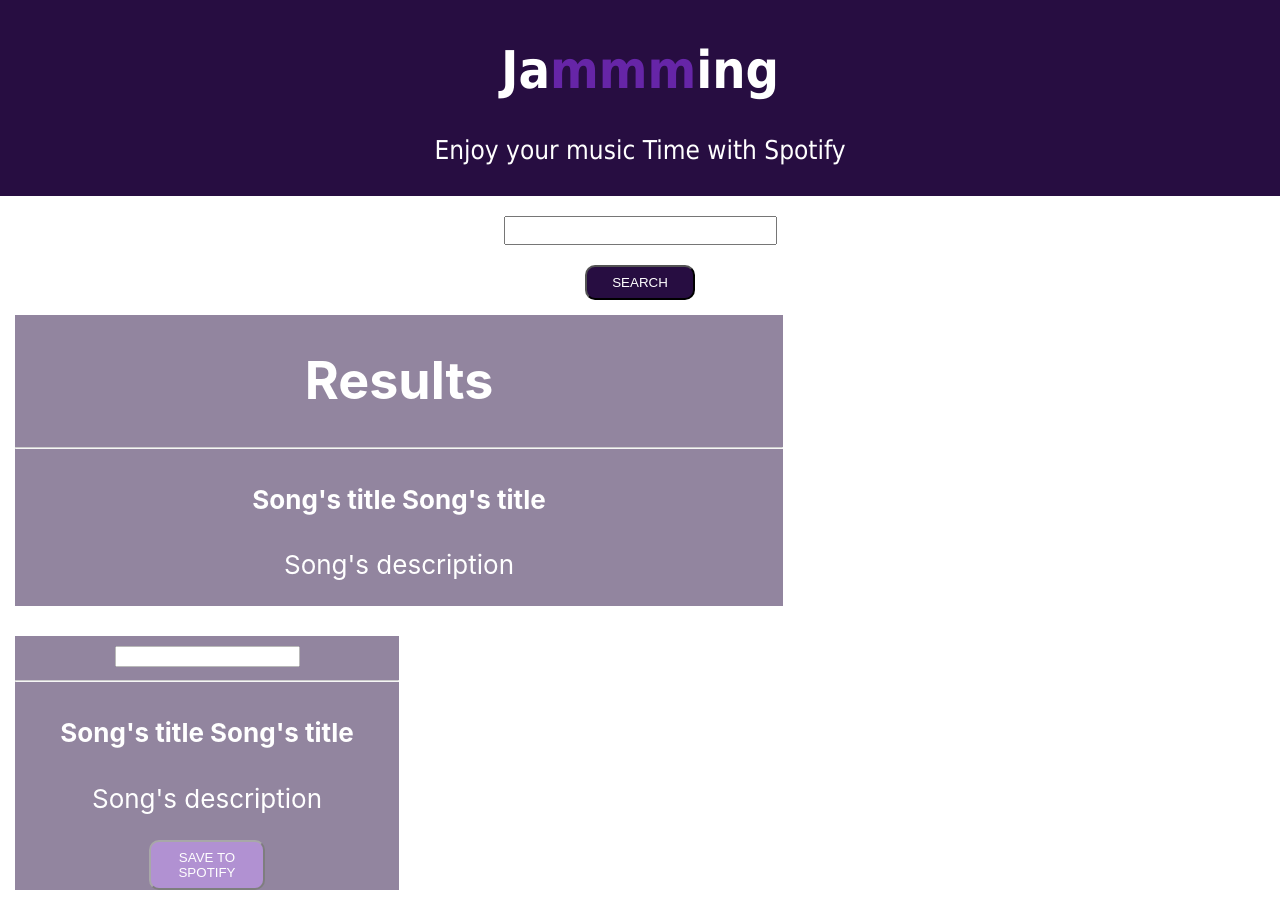
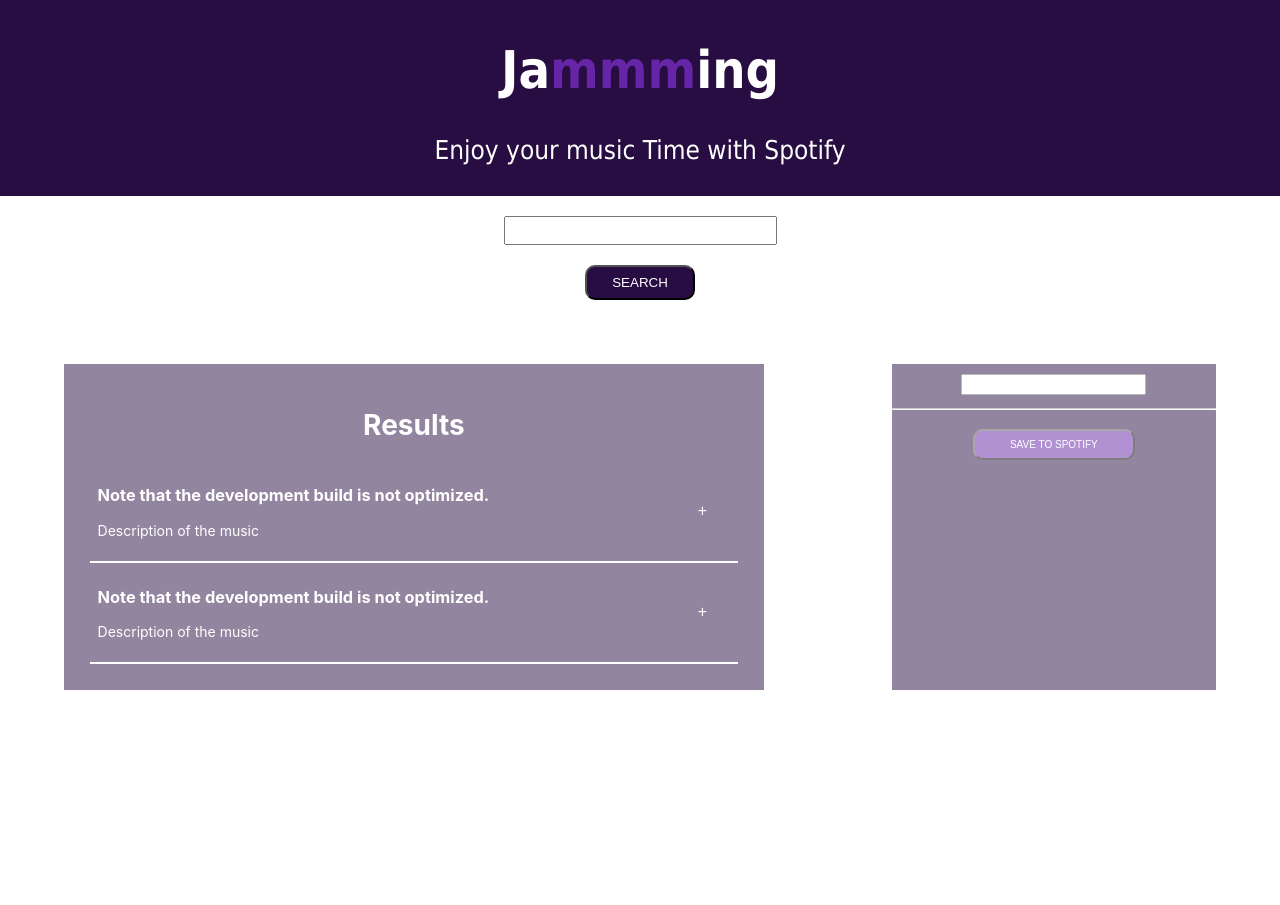
Before and after one commit to Ertholin/codecademy-jammming-spotify-api, a React (Create React App) app: page / in a window 1280 px wide. After the commit the page ends 800 px from the top, so only its background shows below. Built offline with nearby package versions, Linux system fonts and the light colour scheme.

Commit message:
no feat: Create static contents and design the page

```diff
--- a/src/App.css
+++ b/src/App.css
@@ -6,15 +6,19 @@
 }
 
 .App-header {
-  /* background-color: #282c34; */
   min-height: 100vh;
   display: flex;
   flex-direction: column;
   text-align: center;
-  /* align-items: center;
-  justify-content: center; */
   font-size: calc(10px + 2vmin);
   color: white;
+}
+
+.container {
+  display: flex;
+  justify-content: center ;
+
+  width: 100%;
 }
 
 .App-link {
--- a/src/App.js
+++ b/src/App.js
@@ -9,8 +9,10 @@
     <div className="App-header">
       <Header />
       <SearchBar />
-      <Tracklist />
-      <Playlist />
+      <div className="container">
+        <Tracklist />
+        <Playlist />
+      </div>
     </div>
   );
 }
--- a/src/Playlist.js
+++ b/src/Playlist.js
@@ -6,8 +6,6 @@
         <div className={styles.playlist}>
             <input type="text" />
             <hr />
-            <h4>Song's title Song's title</h4>
-            <p>Song's description</p>
             <button className={styles.button_save} type="submit">Save to Spotify</button>
         </div>
     )
--- a/src/Playlist.module.css
+++ b/src/Playlist.module.css
@@ -2,14 +2,14 @@
     width: 30%;
     background-color: rgb(39, 13, 65);
     opacity: 0.5;
-    margin: 15px;
+    margin: 5%;
 }
 
 .button_save {
-    /* font-size: 18px; */
+    font-size: 10px;
     border-radius: 10px;
     padding: 8px;
-    width: 30%;
+    width: 50%;
     text-transform: uppercase;
     background-color: rgb(102, 37, 167);
     color: #fff;
--- a/src/Tracklist.js
+++ b/src/Tracklist.js
@@ -5,9 +5,31 @@
     return (
         <div className={styles.tracklist}>
             <h1>Results</h1>
-            <hr />
-            <h4>Song's title Song's title</h4>
-            <p>Song's description</p>
+
+            <table>
+                <tr>
+                    <td>
+                        <h3>Note that the development build is not optimized.</h3>
+                        <p>Description of the music</p>
+                    </td>
+                    <td>
+                    <button type="button" className={styles.button_add}>+</button>
+                    </td>
+                </tr>
+
+
+                <tr>
+                    <td>
+                        <h3>Note that the development build is not optimized.</h3>
+                        <p>Description of the music</p>
+                    </td>
+                    <td>
+                    <button type="button" className={styles.button_add}>+</button>
+                    </td>
+                </tr>
+
+
+            </table>
         </div>
     )
 }
--- a/src/Tracklist.module.css
+++ b/src/Tracklist.module.css
@@ -1,7 +1,37 @@
 .tracklist {
     width: 60%;
     background-color:bisque;
-    margin: 15px;
+    font-size: 14px;
+    margin: 5%;
     background-color: rgb(39, 13, 65);
     opacity: 0.5;
+    padding: 2%;
+    overflow-x: auto; /* Enables horizontal scrolling if necessary */
 }
+
+table {
+    width: 100%;
+    border-collapse: collapse;
+
+}
+th, td {
+    border-bottom: 2px solid #fff;
+    padding: 8px;
+    text-align: left;
+    white-space: nowrap;
+}
+
+.button_add {
+    background-color: transparent;
+    border: none;
+    color: #fff;
+    cursor: pointer;
+    font-size: 16px;
+}
+
+.button_add:hover {
+    color: #535353;
+    border: 2px solid #fff;
+    border-radius: 50%;
+    font-size: 16px;
+}
```
